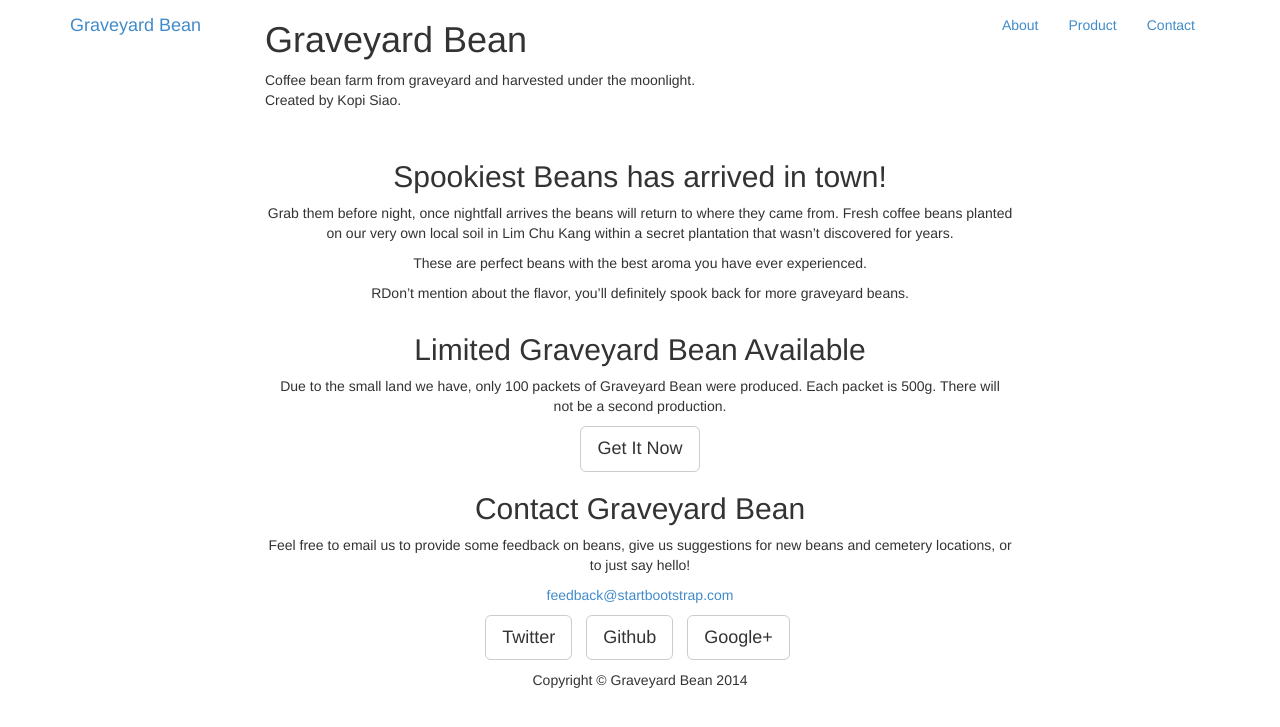
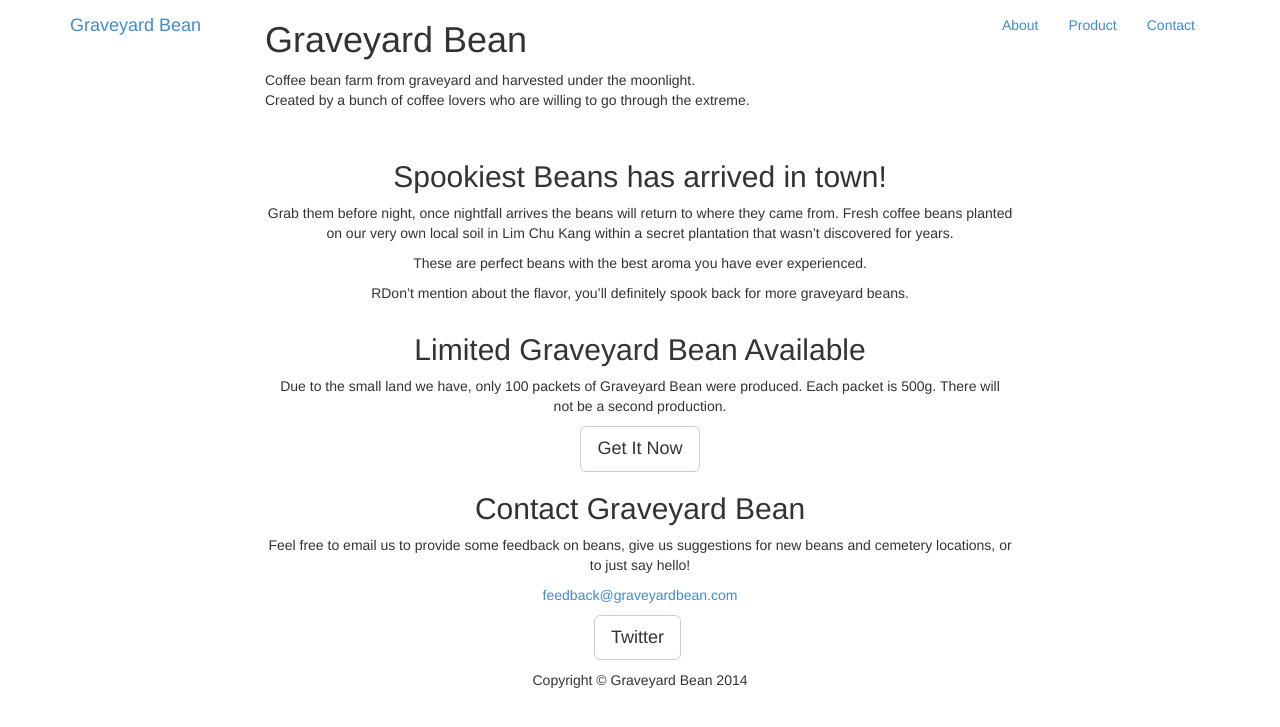
Before and after one commit to bosslee/graveyardbeans, a Jekyll site: the page built from about.md, in a window 1280 px wide. Shown: the top 727 px of the page. Built offline with Jekyll 4.4.1, drawn with Linux system fonts in a browser that asks for light colours; nearby versions of some CDN libraries; library files that are not in the unit come from our copies.

Commit message:
add twitter

```diff
--- a/_config.yml
+++ b/_config.yml
@@ -4,8 +4,7 @@
 description: "Write an awesome description for your new site here. You can edit this line in _config.yml. It will appear in your document head meta (for Google search results) and in your feed.xml site description."
 baseurl: "http://graveyardbean.com"
 url: "http://graveyardbean.com"
-twitter_username: jekyllrb
-github_username:  jekyll
+twitter_username: graveyardbean
 
 # Build settings
 markdown: kramdown
--- a/_layouts/default.html
+++ b/_layouts/default.html
@@ -51,7 +51,7 @@
                 <div class="row">
                     <div class="col-md-8 col-md-offset-2">
                         <h1 class="brand-heading">Graveyard Bean</h1>
-                        <p class="intro-text">Coffee bean farm from graveyard and harvested under the moonlight.<br>Created by Kopi Siao.</p>
+                        <p class="intro-text">Coffee bean farm from graveyard and harvested under the moonlight.<br>Created by a bunch of coffee lovers who are willing to go through the extreme.</p>
                         <a href="#about" class="btn btn-circle page-scroll">
                             <i class="fa fa-angle-double-down animated"></i>
                         </a>
@@ -93,18 +93,18 @@
             <div class="col-lg-8 col-lg-offset-2">
                 <h2>Contact Graveyard Bean</h2>
                 <p>Feel free to email us to provide some feedback on beans, give us suggestions for new beans and cemetery locations, or to just say hello!</p>
-                <p><a href="mailto:feedback@startbootstrap.com">feedback@startbootstrap.com</a>
+                <p><a href="mailto:feedback@graveyardbean.com">feedback@graveyardbean.com</a>
                 </p>
                 <ul class="list-inline banner-social-buttons">
                     <li>
                         <a href="https://twitter.com/SBootstrap" class="btn btn-default btn-lg"><i class="fa fa-twitter fa-fw"></i> <span class="network-name">Twitter</span></a>
                     </li>
-                    <li>
+<!--                     <li>
                         <a href="https://github.com/IronSummitMedia/startbootstrap" class="btn btn-default btn-lg"><i class="fa fa-github fa-fw"></i> <span class="network-name">Github</span></a>
                     </li>
                     <li>
                         <a href="https://plus.google.com/+Startbootstrap/posts" class="btn btn-default btn-lg"><i class="fa fa-google-plus fa-fw"></i> <span class="network-name">Google+</span></a>
-                    </li>
+                    </li> -->
                 </ul>
             </div>
         </div>
```
